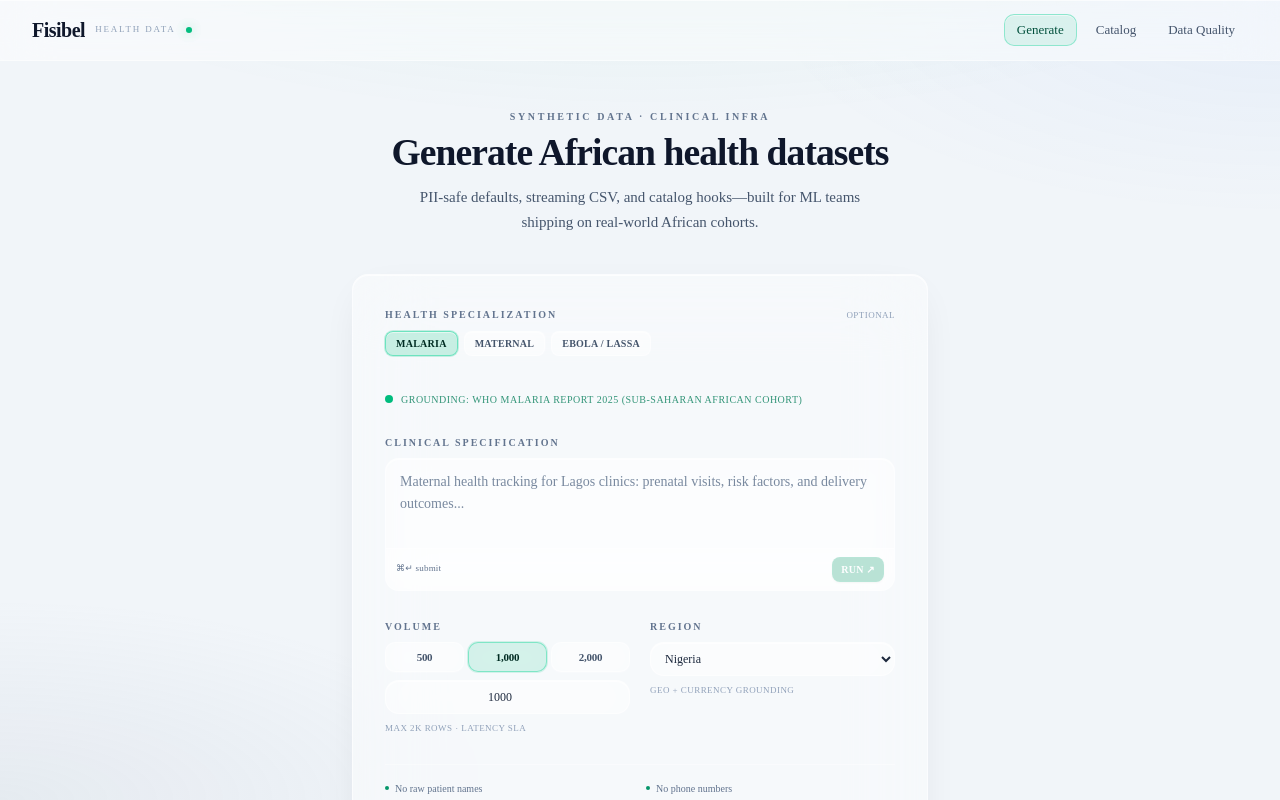
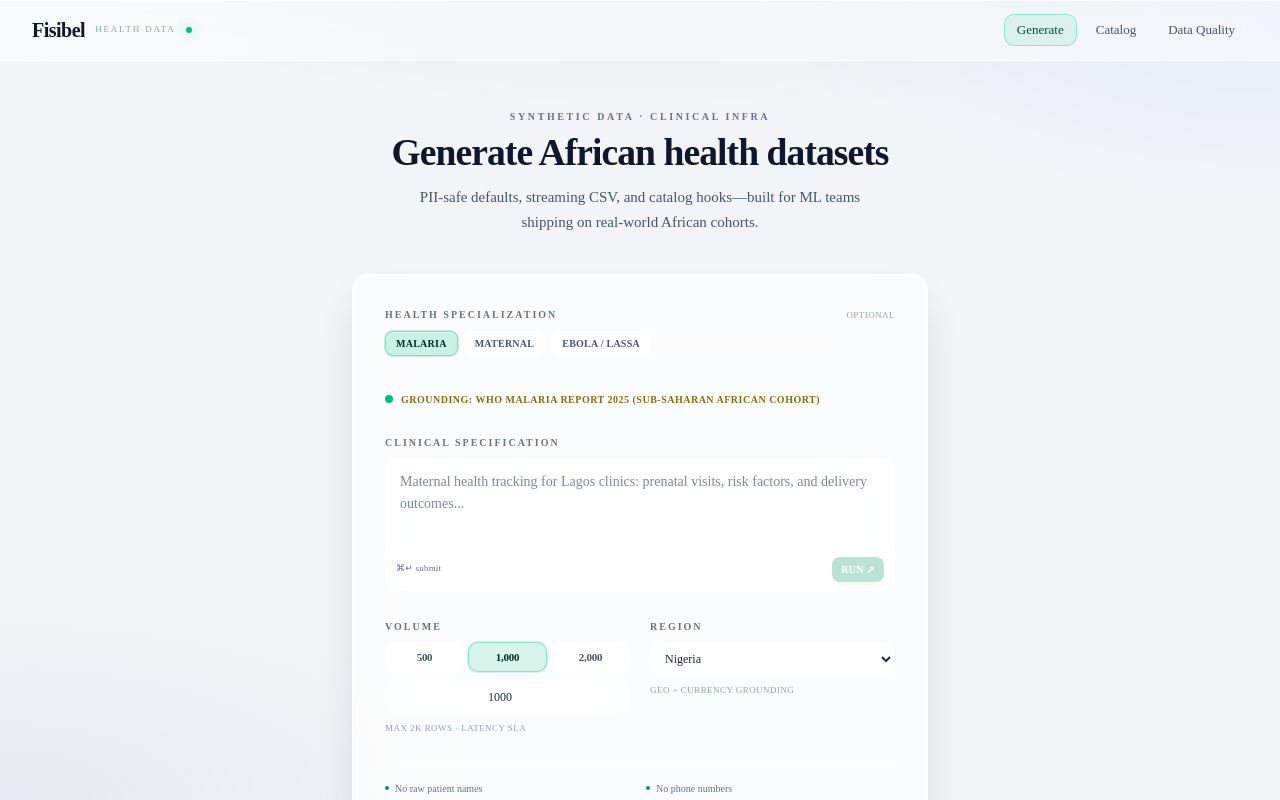
Before and after one commit to Valentinetemi/fisibel, a Next.js app: page /generate in a window 1280 px wide. Both pictures are taken after a click on the button "MALARIA". Shown: the top 800 px of the page. Built offline with nearby package versions, Linux system fonts and the light colour scheme.

Commit message:
Adding gold to the layout

```diff
--- a/app/generate/page.tsx
+++ b/app/generate/page.tsx
@@ -232,10 +232,10 @@ export default function GeneratePage() {
   };
 
   const glassCard =
-    "rounded-2xl border border-white/55 bg-white/40 p-6 shadow-[0_12px_40px_-16px_rgba(15,23,42,0.12),inset_0_1px_0_0_rgba(255,255,255,0.72)] backdrop-blur-2xl sm:p-8";
+    "rounded-2xl border border-white/70 bg-white/70 p-6 shadow-[0_18px_48px_-20px_rgba(15,23,42,0.22),inset_0_1px_0_0_rgba(255,255,255,0.78)] backdrop-blur-2xl sm:p-8";
 
   return (
-    <div className="relative min-h-screen overflow-hidden bg-slate-100">
+    <div className="relative min-h-screen overflow-hidden bg-[#F2F4F7]">
       <div
         className="pointer-events-none fixed inset-0 bg-[radial-gradient(ellipse_120%_70%_at_50%_-20%,rgba(16,185,129,0.09),transparent_50%),radial-gradient(ellipse_90%_60%_at_100%_0%,rgba(59,130,246,0.06),transparent_45%),radial-gradient(ellipse_80%_50%_at_0%_100%,rgba(148,163,184,0.12),transparent_50%)]"
         aria-hidden
--- a/app/globals.css
+++ b/app/globals.css
@@ -4,7 +4,7 @@
 @custom-variant dark (&:is(.dark *));
 
 :root {
-  --background: oklch(1 0 0);
+  --background: #F2F4F7;
   --foreground: oklch(0.145 0 0);
   --card: oklch(1 0 0);
   --card-foreground: oklch(0.145 0 0);
--- a/components/GenerateInput.tsx
+++ b/components/GenerateInput.tsx
@@ -155,7 +155,7 @@ export function GenerateInput({
                 onClick={() => setDomain((prev) => (prev === d.id ? '' : d.id))}
                 className={`rounded-md border px-2.5 py-1 text-[10px] font-semibold uppercase tracking-wide shadow-[inset_0_1px_0_0_rgba(255,255,255,0.5)] backdrop-blur-md transition-all duration-200 active:scale-[0.97] ${
                   active
-                    ? 'border-emerald-400/45 bg-emerald-500/20 text-emerald-950 ring-1 ring-emerald-500/20'
+                    ? 'border-emerald-400/45 bg-emerald-500/20 text-emerald-950 ring-1 ring-emerald-500/20 hover:border-[#D4AF37]'
                     : 'border-white/50 bg-white/30 text-slate-600 hover:border-white/70 hover:bg-white/45'
                 }`}
               >
@@ -171,7 +171,7 @@ export function GenerateInput({
       <span className="animate-ping absolute inline-flex h-full w-full rounded-full bg-emerald-400 opacity-75"></span>
       <span className="relative inline-flex rounded-full h-2 w-2 bg-emerald-500"></span>
     </div>
-    <span className="text-[10px] font-medium text-emerald-700/80 uppercase tracking-wider">
+    <span className="text-[10px] font-semibold text-[#8A6A13] uppercase tracking-wider">
       {domain === 'malaria' && "Grounding: WHO Malaria Report 2025 (Sub-Saharan African Cohort)"}
       {domain === 'maternal' && "Grounding: World Bank Maternal Health Data (Nigeria/Ghana Focus)"}
       {domain === 'epidemic' && "Grounding: CDC Africa Infectious Disease Surveillance Patterns"}
@@ -210,7 +210,7 @@ export function GenerateInput({
               type="button"
               onClick={submit}
               disabled={!prompt.trim() || isLoading}
-              className="flex items-center gap-1 rounded-md border border-emerald-500/25 bg-emerald-600/90 px-2 py-1 text-[10px] font-semibold uppercase tracking-wide text-white shadow-sm backdrop-blur-sm transition-colors hover:bg-emerald-600 disabled:cursor-not-allowed disabled:opacity-30"
+              className="flex items-center gap-1 rounded-md border border-emerald-500/25 bg-emerald-600/90 px-2 py-1 text-[10px] font-semibold uppercase tracking-wide text-white shadow-[0_8px_18px_-10px_rgba(212,175,55,0.85),0_2px_8px_-4px_rgba(5,150,105,0.55)] backdrop-blur-sm transition-colors hover:bg-emerald-600 disabled:cursor-not-allowed disabled:opacity-30"
             >
               {isLoading ? (
                 <>
@@ -309,7 +309,7 @@ export function GenerateInput({
         type="button"
         onClick={submit}
         disabled={!prompt.trim() || isLoading}
-        className="w-full rounded-xl border border-emerald-400/30 bg-gradient-to-b from-emerald-500 to-emerald-600 py-3 text-sm font-semibold tracking-tight text-white shadow-[0_4px_14px_-4px_rgba(5,150,105,0.45),inset_0_1px_0_0_rgba(255,255,255,0.2)] backdrop-blur-sm transition-all hover:from-emerald-500 hover:to-emerald-600/95 active:scale-[0.99] disabled:cursor-not-allowed disabled:opacity-25 disabled:active:scale-100"
+        className="w-full rounded-xl border border-emerald-400/30 bg-gradient-to-b from-emerald-500 to-emerald-600 py-3 text-sm font-semibold tracking-tight text-white shadow-[0_14px_30px_-14px_rgba(212,175,55,0.95),0_8px_18px_-10px_rgba(5,150,105,0.58),inset_0_1px_0_0_rgba(255,255,255,0.2)] backdrop-blur-sm transition-all hover:from-emerald-500 hover:to-emerald-600/95 hover:shadow-[0_18px_38px_-14px_rgba(212,175,55,0.95),0_10px_22px_-12px_rgba(5,150,105,0.6),inset_0_1px_0_0_rgba(255,255,255,0.24)] active:scale-[0.99] disabled:cursor-not-allowed disabled:opacity-25 disabled:active:scale-100"
       >
         <AnimatePresence mode="wait">
           {isLoading ? (
--- a/components/GenerationStreamPanel.tsx
+++ b/components/GenerationStreamPanel.tsx
@@ -24,7 +24,7 @@ function insightPulse(rawStream: string, csv: string, isStreaming: boolean): boo
 }
 
 const shell =
-  'flex min-h-[min(72vh,640px)] flex-col overflow-hidden rounded-2xl border border-white/55 bg-white/35 shadow-[0_12px_48px_-16px_rgba(15,23,42,0.14),inset_0_1px_0_0_rgba(255,255,255,0.7)] backdrop-blur-2xl'
+  'flex min-h-[min(72vh,640px)] flex-col overflow-hidden rounded-2xl border border-white/70 bg-white/70 shadow-[0_18px_56px_-22px_rgba(15,23,42,0.24),inset_0_1px_0_0_rgba(255,255,255,0.78)] backdrop-blur-2xl'
 
 export function GenerationStreamPanel({
   rawStream,
@@ -62,20 +62,20 @@ export function GenerationStreamPanel({
       transition={{ duration: 0.5, ease: [0.22, 1, 0.36, 1] }}
       className={shell}
     >
-      <div className="flex min-h-[26%] max-h-[34%] shrink-0 flex-[0.3] flex-col border-b border-white/40">
-        <div className="flex min-h-0 flex-1 flex-col bg-gradient-to-b from-white/50 to-white/25 px-5 py-4 backdrop-blur-xl">
+      <div className="flex min-h-[26%] max-h-[34%] shrink-0 flex-[0.3] flex-col border-b border-white/50 border-t-2 border-t-[#D4AF37]">
+        <div className="flex min-h-0 flex-1 flex-col bg-[#FDFCF0]/50 px-5 py-4 backdrop-blur-xl">
           <div className="mb-2 flex items-center justify-between gap-3">
             <div className="flex items-center gap-2">
-              <span className="h-1 w-1 rounded-full bg-emerald-500/80" />
-              <span className="text-[10px] font-semibold uppercase tracking-[0.22em] text-slate-500">
+              <span className="h-1.5 w-1.5 rounded-full bg-[#D4AF37] shadow-[0_0_10px_rgba(212,175,55,0.9)]" />
+              <span className="text-[10px] font-semibold uppercase tracking-[0.22em] text-[#334155]">
                 AI Insight
               </span>
             </div>
             {(pulse || showBoot) && (
               <span className="flex items-center gap-1.5 text-[10px] font-semibold uppercase tracking-wider text-slate-500">
                 <span className="relative flex h-1.5 w-1.5">
-                  <span className="absolute inline-flex h-full w-full animate-ping rounded-full bg-emerald-400/35" />
-                  <span className="relative inline-flex h-1.5 w-1.5 rounded-full bg-emerald-500" />
+                  <span className="absolute inline-flex h-full w-full animate-ping rounded-full bg-[#D4AF37]/45" />
+                  <span className="relative inline-flex h-1.5 w-1.5 rounded-full bg-[#D4AF37] shadow-[0_0_10px_rgba(212,175,55,0.85)]" />
                 </span>
                 {showBoot ? 'Queued' : 'Reasoning'}
               </span>
@@ -97,10 +97,10 @@ export function GenerationStreamPanel({
         </div>
       </div>
 
-      <div className="flex min-h-0 flex-[0.7] flex-col bg-white/20 backdrop-blur-xl">
+      <div className="flex min-h-0 flex-[0.7] flex-col bg-white/35 backdrop-blur-xl">
         <div className="flex shrink-0 items-center justify-between border-b border-white/35 px-5 py-2.5">
           <div className="flex items-center gap-2">
-            <span className="font-mono text-[12px] font-medium uppercase tracking-[0.18em] text-slate-500">
+            <span className="font-mono text-[12px] font-medium uppercase tracking-[0.18em] text-[#334155]">
               Live Dataset
             </span>
             {isStreaming && (
```
